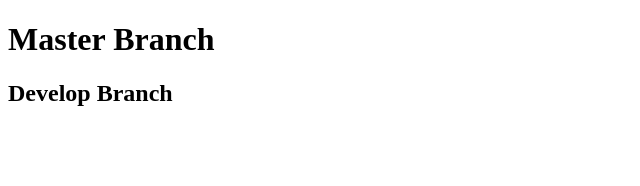
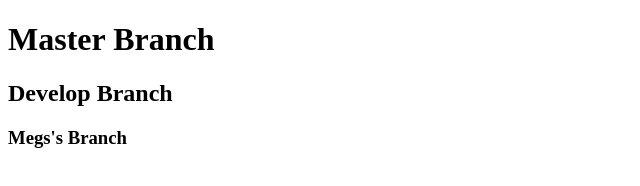
Before and after one commit to meneyer/teamGit, a plain HTML site: page index.html in a window 1280 px wide. Shown: the whole page, without its empty margins (0-640 px from the left). Drawn offline with Linux system fonts and the light colour scheme.

Commit message:
added h3 tag

```diff
--- a/index.html
+++ b/index.html
@@ -9,5 +9,6 @@
 <body>
     <h1>Master Branch</h1>
     <h2>Develop Branch</h2>
+    <h3>Megs's Branch</h3>
 </body>
 </html>
```
